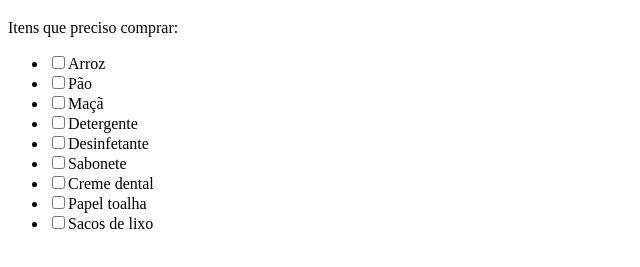
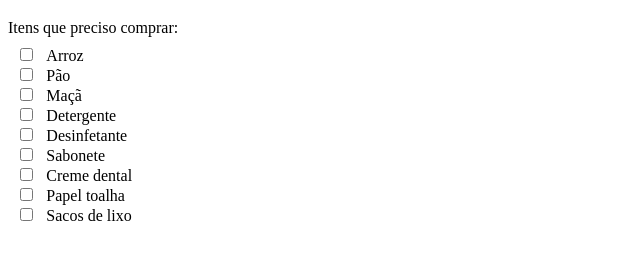
Before and after one commit to maicoqb/mentoria-js, a plain HTML site: page index.html in a window 1280 px wide. Shown: the part 61-328 px from the top of the page, without its empty margins (0-640 px from the left). Drawn offline with Linux system fonts and the light colour scheme.

Commit message:
removendo bullets da lista de compras

```diff
--- a/index.html
+++ b/index.html
@@ -3,6 +3,21 @@
 <head>
     <meta charset="UTF-8" />
     <title>Lista de Compras</title>
+
+    <style>
+        li {
+            list-style-type: none;
+        }
+
+        ul {
+            padding-left: 0.5em;
+            margin-top: 0.5em;
+        }
+
+        input[type="checkbox"] {
+            margin-right: 1em;
+        }
+    </style>
 </head>
 <body>
     <h1>Lista de Compras</h1>
```
